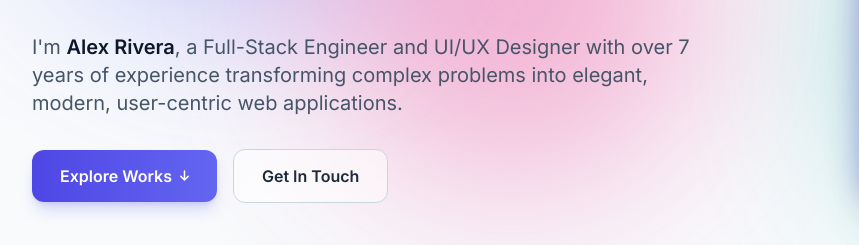
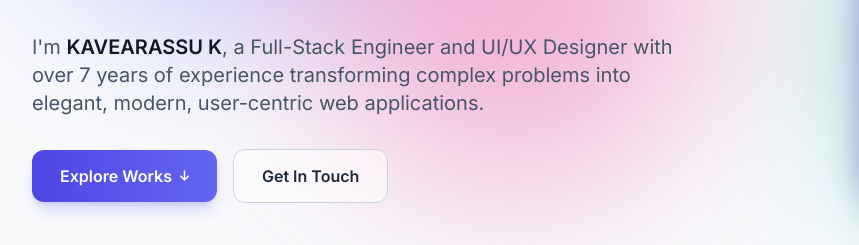
Before and after one commit to kavearassuk-tech/git_training-, a plain HTML site: page index.html in a window 1280 px wide. Shown: the part 415-660 px from the top of the page, 0-859 px from the left. Drawn offline with nearby package versions, Linux system fonts and the light colour scheme.

Commit message:
name changed into kave

```diff
--- a/index.html
+++ b/index.html
@@ -197,7 +197,7 @@
 
                     <!-- Paragraph -->
                     <p class="text-lg sm:text-xl text-slate-600 dark:text-slate-400 max-w-2xl font-normal leading-relaxed">
-                        I'm <strong class="text-slate-900 dark:text-white font-semibold">Alex Rivera</strong>, a Full-Stack Engineer and UI/UX Designer with over 7 years of experience transforming complex problems into elegant, modern, user-centric web applications.
+                        I'm <strong class="text-slate-900 dark:text-white font-semibold">KAVEARASSU K</strong>, a Full-Stack Engineer and UI/UX Designer with over 7 years of experience transforming complex problems into elegant, modern, user-centric web applications.
                     </p>
 
                     <!-- CTAs & Social Links -->
```
